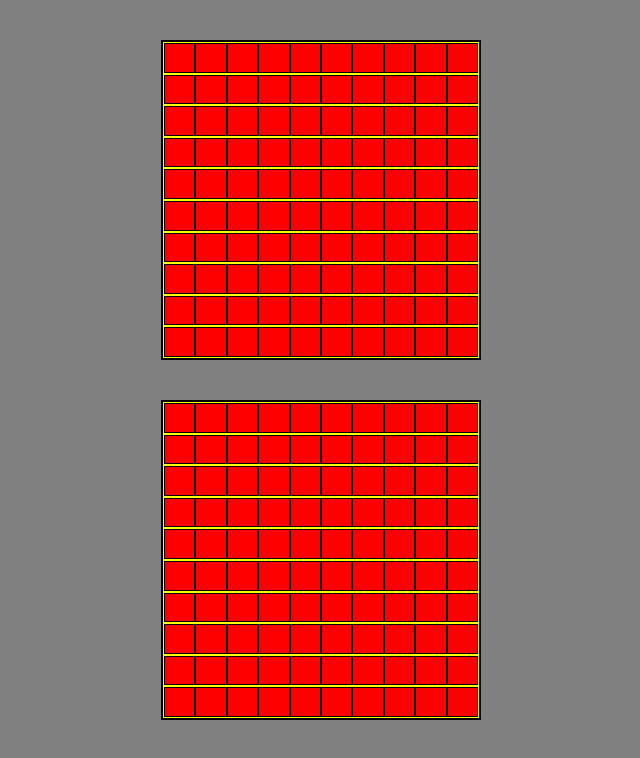
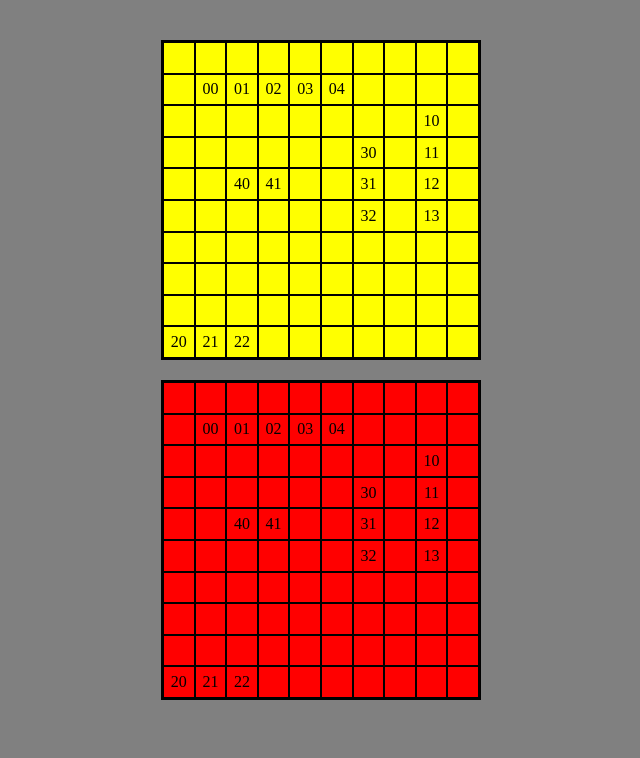
Before and after one commit to braxtonlemmon/battleship-react, a React (Create React App) app: page / in a window 1280 px wide. Shown: the top 758 px of the page, without its empty margins (319-959 px from the left). Built offline with nearby package versions, Linux system fonts and the light colour scheme.

Commit message:
Change board display when user clicks. Make computer attack after click.

```diff
--- a/src/App.js
+++ b/src/App.js
@@ -3,6 +3,7 @@ import styled from 'styled-components';
 import { Reset } from 'styled-reset';
 import GlobalStyle from './GlobalStyle.js';
 import Board from './components/Board.js';
+import PrimaryGame from './components/PrimaryGame.js';
 
 const Wrapper = styled.div`
   display: flex;
@@ -16,8 +17,7 @@ function App() {
     <Wrapper>
       <Reset />
       <GlobalStyle />
-      <Board player />
-      <Board computer />
+      <PrimaryGame />
     </Wrapper>
   );
 }
--- a/src/GlobalStyle.js
+++ b/src/GlobalStyle.js
@@ -7,6 +7,7 @@ const GlobalStyle = createGlobalStyle`
 
   * {
     box-sizing: border-box;
+    user-select: none;
   }
 `
 
--- a/src/components/Board.js
+++ b/src/components/Board.js
@@ -3,48 +3,50 @@ import styled from 'styled-components';
 
 const BoardContainer = styled.div`
   display: grid;
+  grid-template-columns: repeat(10, 1fr);
   grid-template-rows: repeat(10, 1fr);
   width: 20em;
   height: 20em;
   border: 2px solid black;
   margin: 20px;
-`
-
-const Row = styled.div`
-  display: grid;
-  grid-template-columns: repeat(10, 1fr);
-  width: 100%;
-  border: 1px solid yellow;
-`
+  background: ${props => {
+    return props.board.id === 0 ? 'yellow' : 'red';
+  }};
+`;
 
 const Tile = styled.div`
   height: 100%;
   width: 100%;
-  background: red;
   border: 1px solid black;
-`
+  display: flex;
+  justify-content: center;
+  align-items: center;
+  cursor: default;
+`;
 
-const generateTiles = () => {
-  let tiles = [];
-  for (let i = 0; i < 10; i++) {
-    tiles.push(<Tile />);
+
+
+const Board = (props) => {
+  const board = props.board;
+
+  const generateBoard = () => {
+    let tiles = [];
+    board.board.forEach((row, y) => {
+      row.forEach((square, x) => {
+        tiles.push(
+          <Tile
+            key={`${y}${x}`}
+            onClick={() => props.handleClick([y, x], board.id)}
+          >{square}</Tile>
+        )
+      })
+    })
+    return tiles;
   }
-  return tiles;
-};
-
-const generateRows = () => {
-  let rows = [];
-  for (let i = 0; i < 10; i++) {
-    rows.push(<Row key={i}>{generateTiles()}</Row>);
-  }
-  return rows;
-};
-
-const Board = () => {
 
   return (
-    <BoardContainer>
-      {generateRows()}
+    <BoardContainer board={props.board}>
+      {generateBoard()}
     </BoardContainer>
   )
 }
--- /dev/null
+++ b/src/components/PrimaryGame.js
@@ -0,0 +1,74 @@
+import React, { useState } from 'react';
+import Gameboard from '../logic/Gameboard.js';
+import Board from './Board.js';
+import Player from '../logic/Player.js';
+import Ship from '../logic/Ship.js';
+
+const PrimaryGame = () => {
+  const player = Player('Braxton');
+  const computer = Player('Computer');
+  const [boardP, setBoardP] = useState(Gameboard(0));
+  const [boardC, setBoardC] = useState(Gameboard(1));
+  const [playerTurn, setPlayerTurn] = useState(true);
+
+  const makeShips = () => {
+    const ships = {
+      carrier: Ship(0, 5, 'horizontal'),
+      battleship: Ship(1, 4, 'vertical'),
+      cruiser: Ship(2, 3, 'horizontal'),
+      submarine: Ship(3, 3, 'vertical'),
+      destroyer: Ship(4, 2, 'horizontal'),
+    }
+    return ships;
+  }
+
+  const populateBoard = (gameboard) => {
+    const { carrier, battleship, cruiser, submarine, destroyer } = makeShips();
+    gameboard.placeShip(carrier, 1, 1);
+    gameboard.placeShip(battleship, 2, 8);
+    gameboard.placeShip(cruiser, 9, 0);
+    gameboard.placeShip(submarine, 3, 6);
+    gameboard.placeShip(destroyer, 4, 2);
+    return gameboard;
+  }
+
+  const handleClick = (coords, boardId) => {
+    if (playerTurn && boardId === 1) {
+      const board = {...boardC};
+      if (player.attack(board, coords)) {
+        setBoardC(board);
+        setPlayerTurn(false);
+        computerPlay();
+      }
+    }
+  }
+
+  const computerPlay = () => {
+    setTimeout(() => {
+      const board = { ...boardP };
+      const coords = computer.generatePlay(board.board);
+      computer.attack(board, coords);
+      setBoardP(board);
+      setPlayerTurn(true);
+    }, 0)
+  }
+
+  populateBoard(boardP);
+  populateBoard(boardC);
+
+  return (
+   <div>
+      <Board
+        board={boardP}
+        handleClick={handleClick}
+      />
+      <Board
+        board={boardC}
+        handleClick={handleClick}
+     />
+   </div>
+  )
+
+}
+
+export default PrimaryGame;
--- a/src/logic/Gameboard.js
+++ b/src/logic/Gameboard.js
@@ -1,6 +1,6 @@
 import _ from "lodash";
 // based on a row,col coordinate system .... board[row][col] ...board[row][column]
-const Gameboard = () => {
+const Gameboard = (id) => {
   // const board = new Array(10).fill(new Array(10).fill(null));
   let board = [];
   for(let i = 0; i < 10; i++) {
@@ -86,6 +86,7 @@ const Gameboard = () => {
 
   // evaluate board spaces
   return {
+    id,
     board,
     ships,
     placeShip,
--- a/src/logic/Player.js
+++ b/src/logic/Player.js
@@ -17,7 +17,9 @@ const Player = (name) => {
     const [row, col] = coords;
     if (gameboard.receiveAttack(row, col)) {
       attackRecord.push(coords);
+      return true;
     }
+    return false;
   }
 
   // PRIVATE
```
Also changed, not shown: 2 other files (tests, documents, lock files or other folders).
